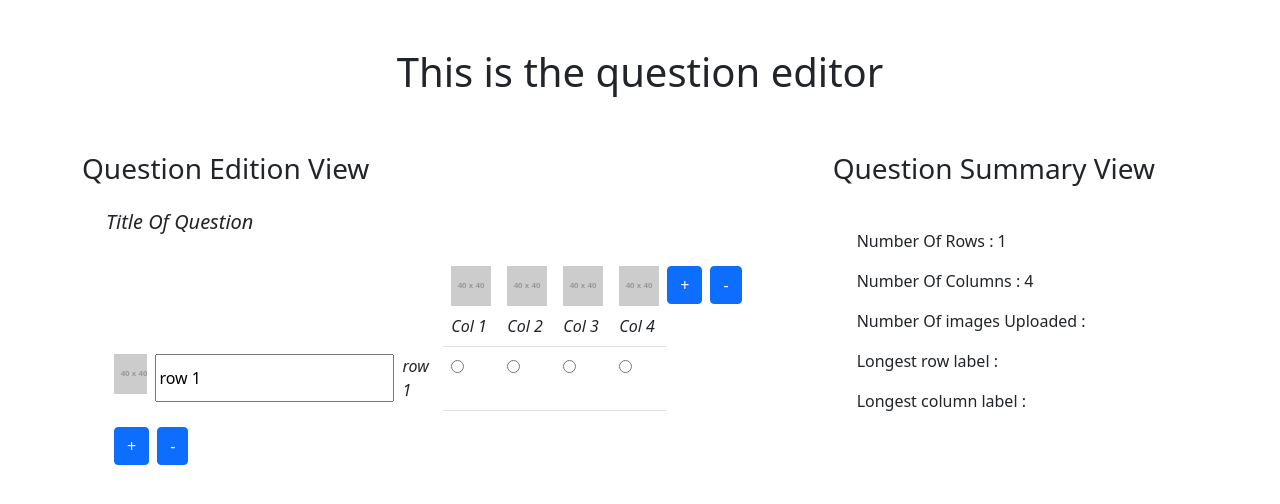
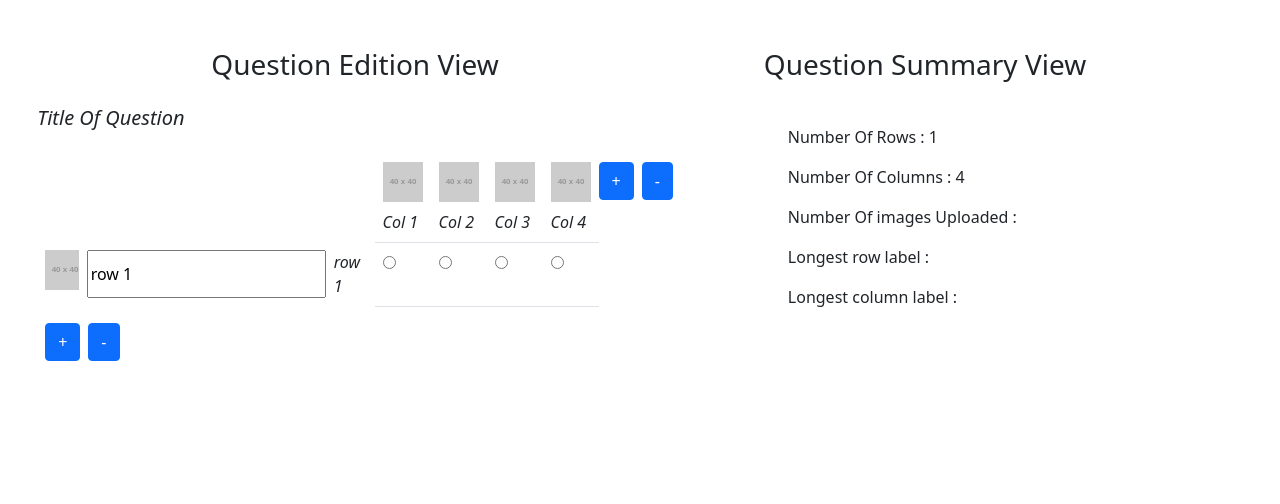
Before and after one commit to beejay321/question_editor, a React (Create React App) app: page / in a window 1280 px wide. Shown: the top 504 px of the page. Built offline with nearby package versions, Linux system fonts and the light colour scheme.

Commit message:
Update home.jsx

```diff
--- a/src/components/home.jsx
+++ b/src/components/home.jsx
@@ -6,20 +6,15 @@ import SummaryView from "./SummaryView";
 const Home = () => {
   return (
     <>
-      <div className="d-flex justify-content-center pt-5">
-        <h1>This is the question editor</h1>
-      </div>
       <Container className=" ">
         <Row>
-          <Col className="">
-            <div className="d-grid justify-content-center pt-5">
-              <h3>Question Edition View</h3>
-              <EditionView/>
-            </div>
+          <Col xs={12} md={6} className="d-grid justify-content-center pt-5">
+            <h3 className="d-flex justify-content-center">Question Edition View</h3>
+            <EditionView />
           </Col>
-          <Col className="d-grid justify-content-center pt-5">
-            <h3>Question Summary View</h3>
-            <SummaryView/>
+          <Col xs={12} md={6} className="d-grid justify-content-center pt-5">
+            <h3 className="d-flex justify-content-center">Question Summary View</h3>
+            <SummaryView />
           </Col>
         </Row>
       </Container>
```
